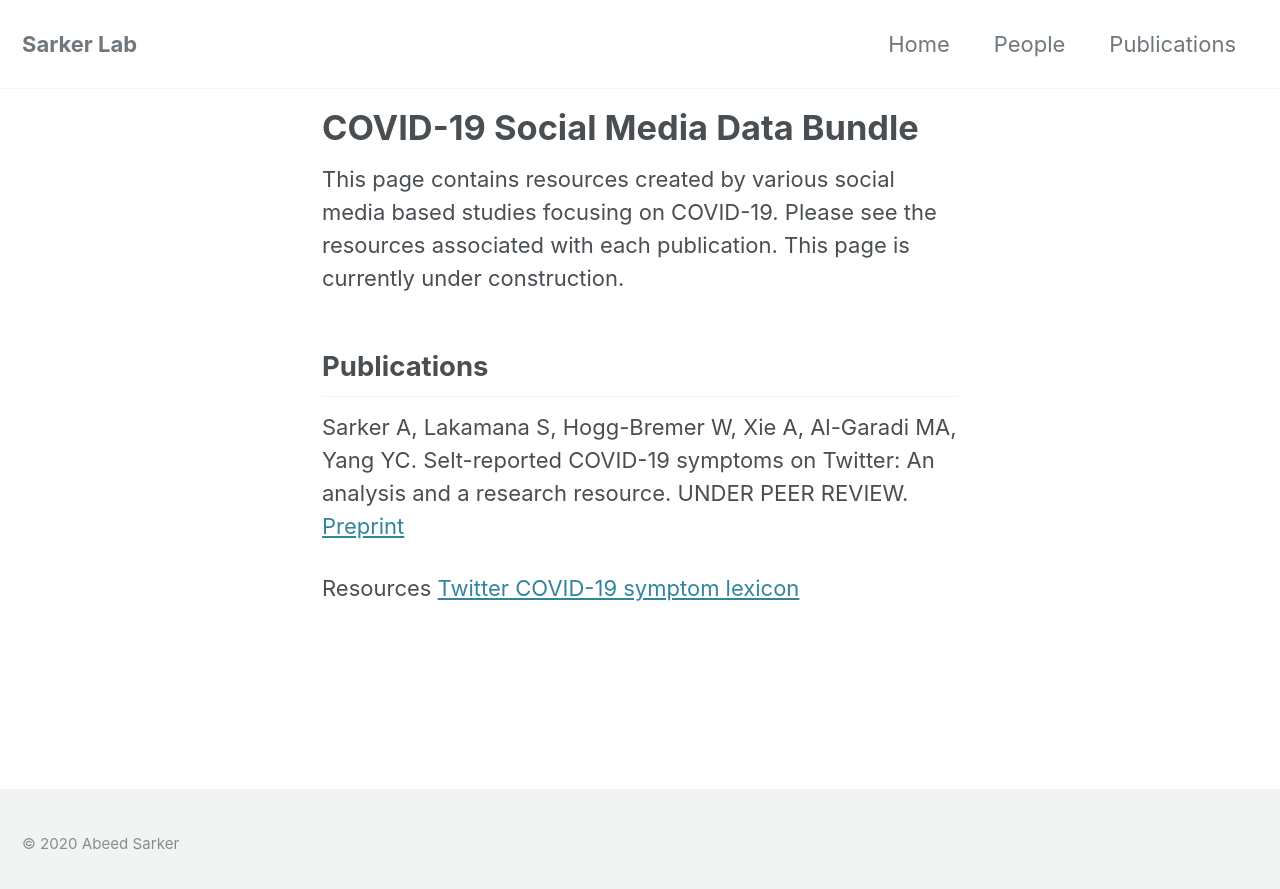
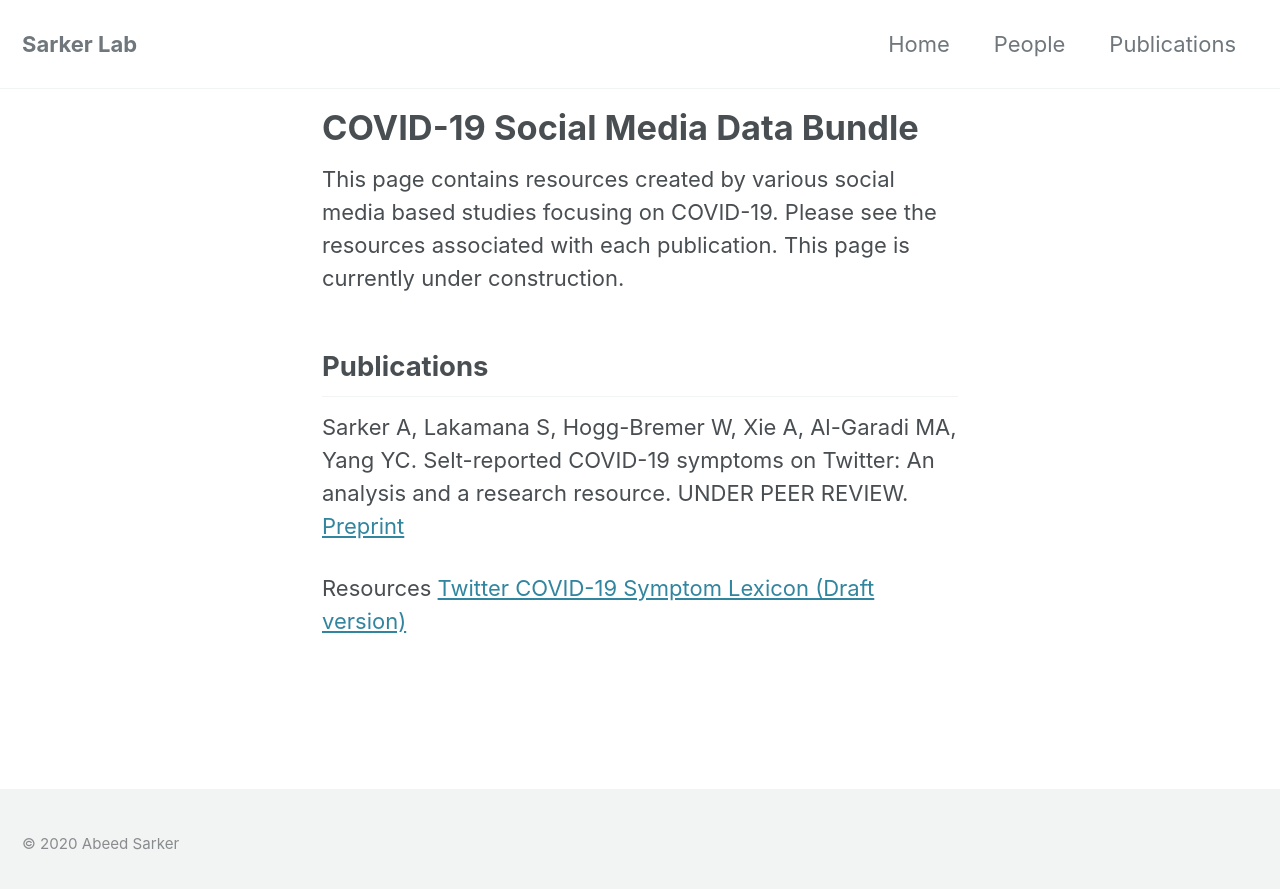
Before and after one commit to sarkerlab/Website, a Jekyll site: the page built from _pages/covid_sm_data_bundle.md, in a window 1280 px wide. Shown: the top 889 px of the page. Built offline with Jekyll 4.4.1, drawn with Linux system fonts in a browser that asks for light colours; cached includes are drawn as plain includes; nearby versions of some CDN libraries.

Commit message:
Update covid_sm_data_bundle.md

```diff
--- a/_pages/covid_sm_data_bundle.md
+++ b/_pages/covid_sm_data_bundle.md
@@ -12,4 +12,4 @@
 Sarker A, Lakamana S, Hogg-Bremer W, Xie A, Al-Garadi MA, Yang YC. Selt-reported COVID-19 symptoms on Twitter: An analysis and a research resource. UNDER PEER REVIEW. <a href="https://www.medrxiv.org/content/10.1101/2020.04.16.20067421v2"> Preprint </a>
 
 Resources
-<a href="https://drive.google.com/file/d/1H8JdPUuq4r_98QPpQmM5o7Y8G87z1nkp/view?usp=sharing"> Twitter COVID-19 symptom lexicon </a>
+<a href="https://drive.google.com/file/d/1MnjEDCUhH5Y6_1PyTU_S77RWUXPWoiM6/view?usp=sharing"> Twitter COVID-19 Symptom Lexicon (Draft version) </a>
```
